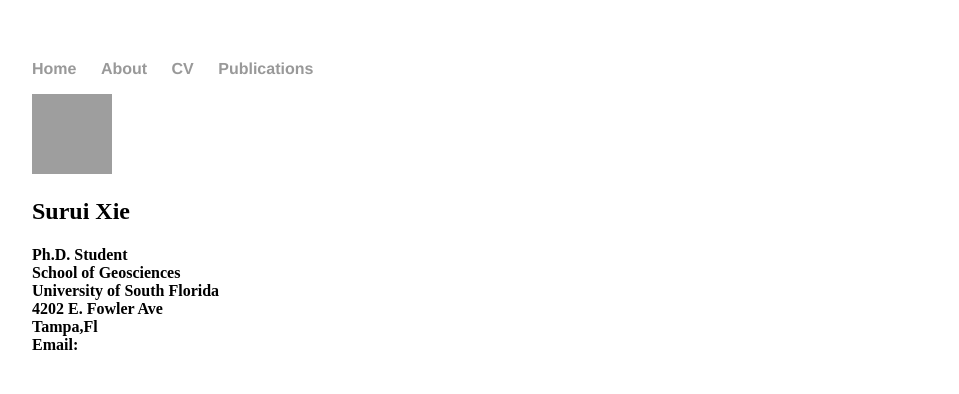
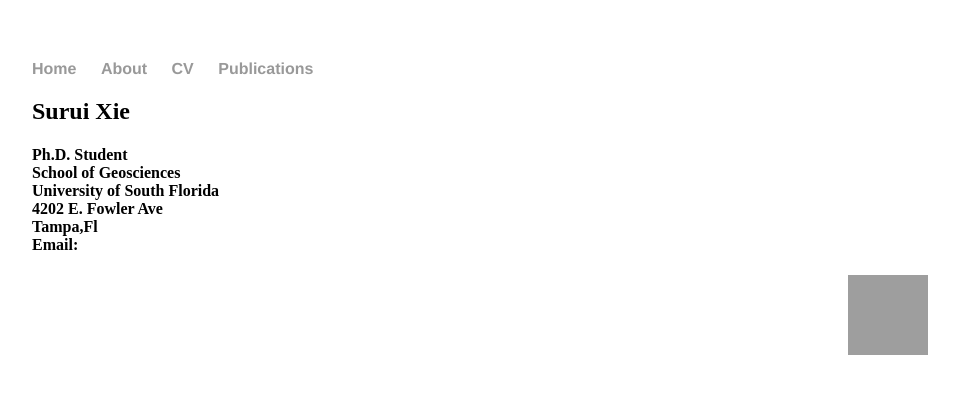
Before and after one commit to suruixie/suruixie.github.io, a Jekyll site: the page built from index.html, in a window 1280 px wide. Shown: the top 394 px of the page, without its empty margins (160-1119 px from the left). Built offline with Jekyll 4.4.1, drawn with Linux system fonts in a browser that asks for light colours; grey boxes are pictures that could not be loaded.

Commit message:
Update index.html

```diff
--- a/index.html
+++ b/index.html
@@ -4,10 +4,6 @@ title: Surui Xie, graduate student at USF
 ---
 
 <div class="container">
-        <div align="left" class="col-md-3">
-            <a target="_blank">
-                <img id="mobile-img" src="images/ggso.jpg" width="80" border="0" height="80" alt=""></a>
-        </div>
 	<div align="left" class="col-md-4">
             <h2>Surui Xie</h2>
 
@@ -25,4 +21,8 @@ title: Surui Xie, graduate student at USF
             </script><br/>
             </h4>
         </div>
+	<div align="right" class="col-md-3">
+            <a target="_blank">
+                <img id="mobile-img" src="images/ggso.jpg" width="80" border="0" height="80" alt=""></a>
+        </div>
 </div><!-- /.container -->
```
